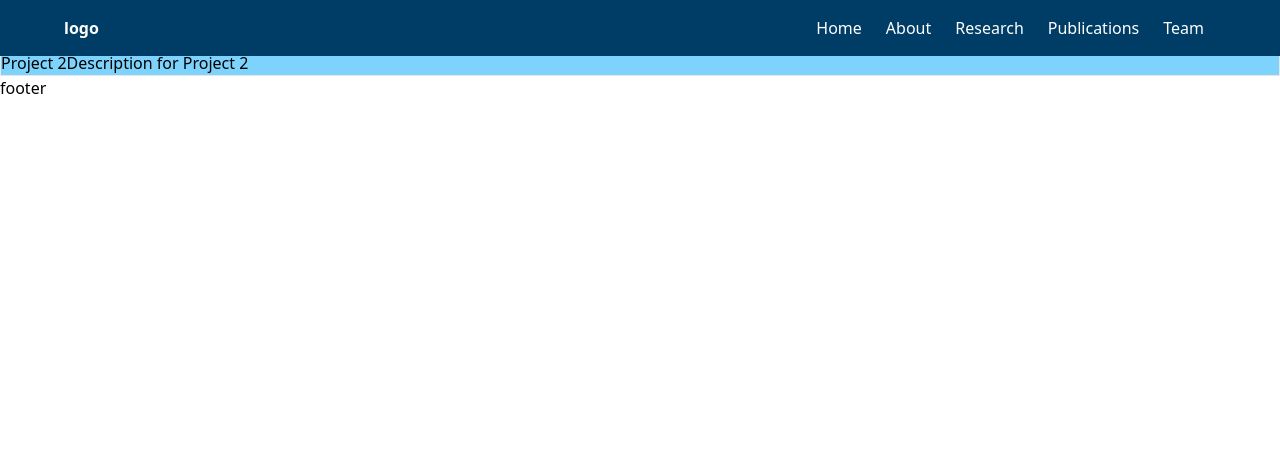
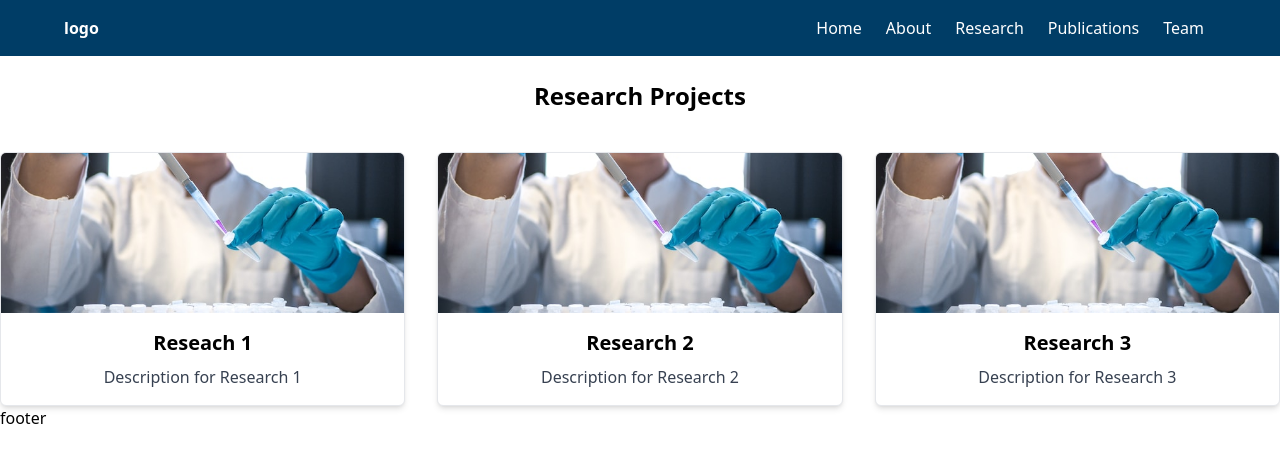
Before and after one commit to sayeda-chattopadhyay/research-project-website, a React (Vite) app: page /research in a window 1280 px wide. Shown: the top 462 px of the page. Built offline with nearby package versions, Linux system fonts and the light colour scheme.

Commit message:
fetch research, map and render on page

```diff
--- a/public/research.json
+++ b/public/research.json
@@ -1,8 +1,9 @@
 [
   {
     "id": 1,
-    "title": "Project 1",
-    "description": "Description for Project 1",
+    "title": "Reseach 1",
+    "image": "src/assets/images/aboutus.jpg",
+    "description": "Description for Research 1",
     "language": {
       "en": {
         "title": "Project 1",
@@ -16,8 +17,25 @@
   },
   {
     "id": 2,
-    "title": "Project 2",
-    "description": "Description for Project 2",
+    "title": "Research 2",
+    "image": "src/assets/images/aboutus.jpg",
+    "description": "Description for Research 2",
+    "language": {
+      "en": {
+        "title": "Project 2",
+        "description": "Description for Project 2 in English"
+      },
+      "fr": {
+        "title": "Projet 2",
+        "description": "Description du Projet 2 en français"
+      }
+    }
+  },
+  {
+    "id": 3,
+    "title": "Research 3",
+    "image": "src/assets/images/aboutus.jpg",
+    "description": "Description for Research 3",
     "language": {
       "en": {
         "title": "Project 2",
--- /dev/null
+++ b/src/pages/research/allResearch.jsx
@@ -0,0 +1,70 @@
+
+import { useState, useEffect } from "react";
+import { Link } from "react-router-dom";
+
+const AllResearch = () => {
+  const [research, setResearch] = useState([]);
+  const [loading, setLoading] = useState(true);
+  const [error, setError] = useState(false);
+
+  const url = "/research.json";
+
+  async function getData() {
+    try {
+      setLoading(true);
+      setError(false);
+      const response = await fetch(url, {
+        method: "GET",
+        headers: {
+          "Content-Type": "application/json",
+          Accept: "application/json",
+        },
+      });
+      const data = await response.json();
+      setResearch(data);
+    } catch (error) {
+      console.log(error);
+      setError(true);
+    } finally {
+      setLoading(false);
+    }
+  }
+
+  useEffect(() => {
+    getData();
+  }, []);
+
+  // Render your projects in the component
+  return (
+    <div className="mt-10">
+      {loading ? (
+        <p>Loading...</p>
+      ) : error ? (
+        <p>Error fetching data.</p>
+      ) : (
+        <div className="grid grid-cols-1 md:grid-cols-2 lg:grid-cols-3 gap-8">
+          {research.map((researchItem) => (
+            <div
+              key={researchItem.id}
+              className="border rounded-md overflow-hidden shadow-md bg-white"
+            >
+              <Link to={`/researchDetails/${researchItem.id}`}>
+                <img
+                  src={researchItem.image} // Add the correct property for the image URL
+                  alt={researchItem.title}
+                  className="w-full h-40 object-cover"
+                />
+                <div className="p-4">
+                  <h2 className="text-xl font-bold mb-2">{researchItem.title}</h2>
+                  <p className="text-gray-700">{researchItem.description}</p>
+                </div>
+              </Link>
+            </div>
+          ))}
+        </div>
+      )}
+    </div>
+  );
+};
+
+export default AllResearch;
--- /dev/null
+++ b/src/pages/research/heroText.jsx
@@ -0,0 +1,10 @@
+
+const HeroText = () => {
+  return (
+    <div className="mt-20 ">
+        <h1 className="text-2xl font-bold mb-4">Research Projects</h1>
+    </div>
+  )
+}
+
+export default HeroText
--- a/src/pages/research/index.jsx
+++ b/src/pages/research/index.jsx
@@ -1,61 +1,12 @@
-import { useState, useEffect } from "react";
-import { Link } from "react-router-dom";
+
+import HeroText from "./heroText";
+import AllResearch from "./allResearch";
 
 const ResearchPage = () => {
-  const [research, setResearch] = useState([]);
-  const [loading, setLoading] = useState(true);
-  const [error, setError] = useState(false);
-
-  const url = "/research.json";
-
-  async function getData() {
-    try {
-      setLoading(true);
-      setError(false);
-      const response = await fetch(url, {
-        method: "GET",
-        headers: {
-          "Content-Type": "application/json",
-          Accept: "application/json",
-        },
-      });
-      const data = await response.json();
-      setResearch(data);
-    } catch (error) {
-      console.log(error);
-      setError(true);
-    } finally {
-      setLoading(false);
-    }
-  }
-
-  useEffect(() => {
-    getData();
-  }, []);
-
-  // Render your projects in the component
   return (
-    <div>
-      <h1>This is the research page. It contains all the research</h1>
-      {loading ? (
-        <p>Loading...</p>
-      ) : error ? (
-        <p>Error fetching data.</p>
-      ) : (
-        <ul>
-          {research.map((researchItem) => (
-            <li
-              key={researchItem.id}
-              className="border border-red-4 bg-sky-300"
-            >
-              <Link to={`/researchDetails/${researchItem.id}`}>
-                {researchItem.title}
-                {researchItem.description}
-              </Link>
-            </li>
-          ))}
-        </ul>
-      )}
+    <div className="max-w-[1440px] mx-auto text-center">
+      <HeroText />
+      <AllResearch />
     </div>
   );
 };
```
